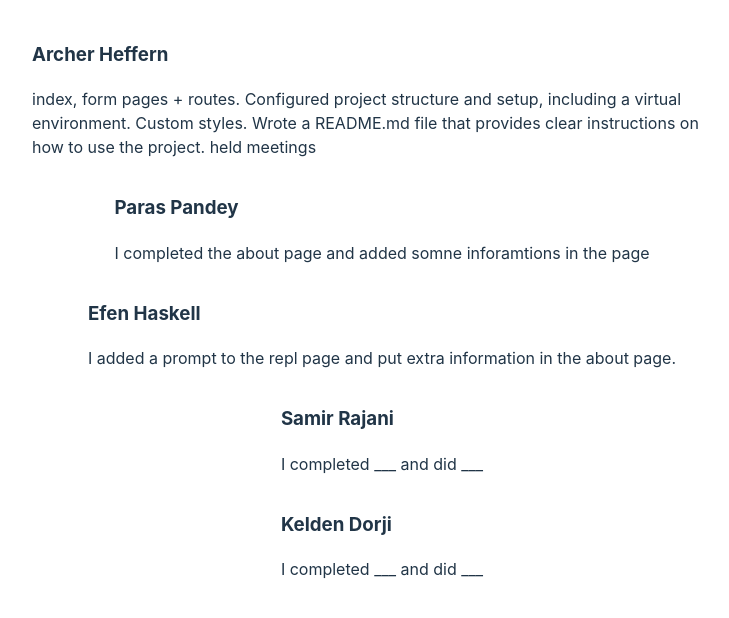
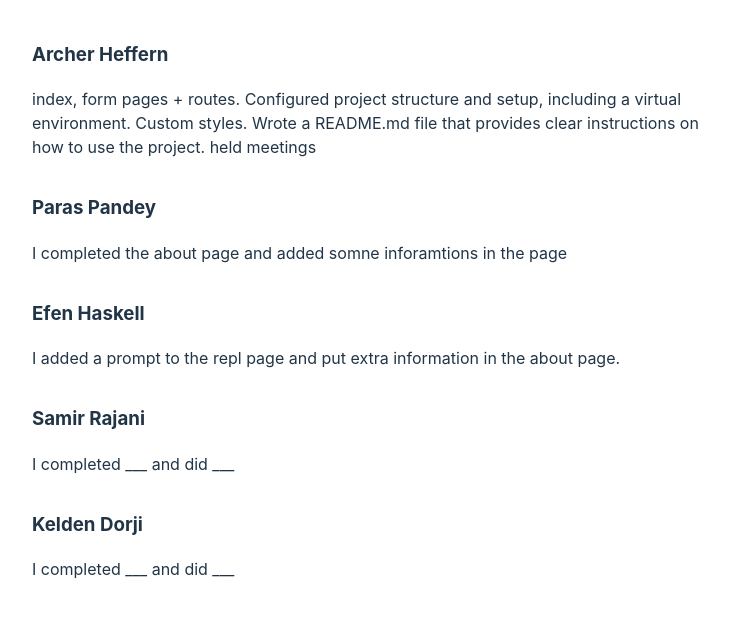
Before and after one commit to ArcherHeffern/cs103Team6, a Flask app: page /team in a window 1280 px wide. Shown: the part 147-765 px from the top of the page, without its empty margins (258-987 px from the left). Run offline with Flask 2, Linux system fonts and the light colour scheme.

Commit message:
fixed width

```diff
--- a/ca01/static/index.css
+++ b/ca01/static/index.css
@@ -94,4 +94,9 @@ h1 {
 
 p {
     max-width:  700px;
+    text-align: left;
 }
+
+#user {
+  width: 700px;
+}
```
